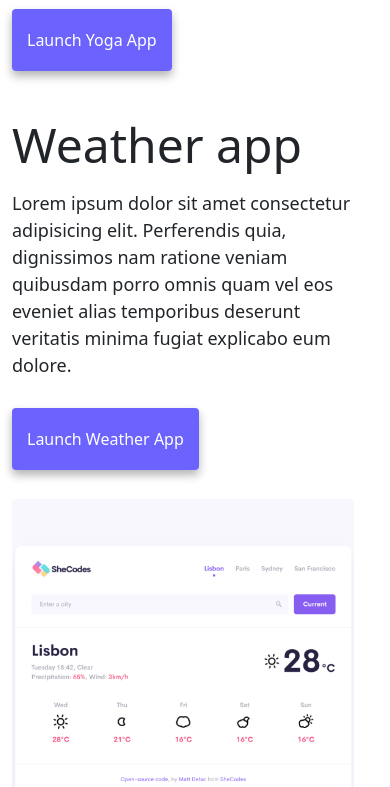
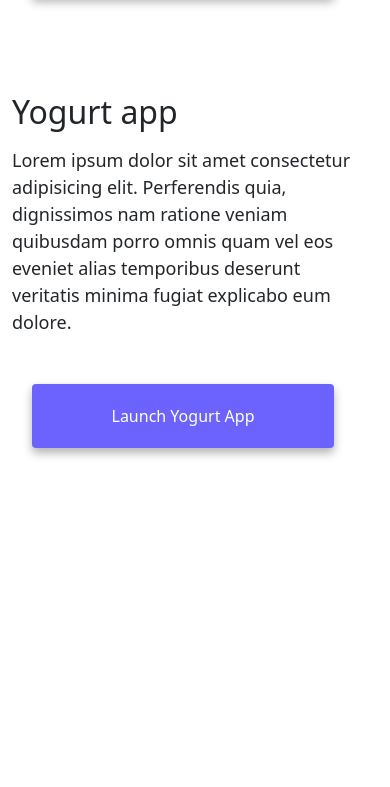
Before and after one commit to Ellie575/about-me, a plain HTML site: page index.html in a window 390 px wide. Shown: the part 1213-2000 px from the top of the page. After the commit the page ends 1809 px from the top, so only its background shows below. Drawn offline with nearby package versions, Linux system fonts and the light colour scheme.

Commit message:
Made project responsive

```diff
--- a/index.html
+++ b/index.html
@@ -56,14 +56,14 @@
     <h1 class="text-center">Ellie Kubo</h1>
     <h3 class="text-center">🦘Front-end developer, based in Tokyo</h3>
     <div>
-    <div class="navigation-links">
+    <div class="navigation-links mb-5">
       <a href="about.html#contact" class="contact-link">Contact me</a>
       <a href="about.html" class="about-link">About me</a>
     </div>
     <div class="container">
       <div class="row">
         <div class="col-md-6">
-          <img src="images/yoga.png" class="img-fluid rounded" />
+          <img src="images/yoga.png" class="img-fluid rounded d-none d-sm-block" />
         </div>
         <div class="col-md-6">
           <h2 class="mb-3">Yoga app</h2>
@@ -74,7 +74,7 @@
             explicabo eum dolore.
           </p>
           <div class="mt-5">
-            <a href="3" class="primary-link"> Launch Yoga App </a>
+            <a href="3" class="primary-link project-link"> Launch Yoga App </a>
           </div>
         </div>
         <div class="row mt-5">
@@ -87,19 +87,19 @@
             explicabo eum dolore.
           </p>
           <div class="mb-5 mt-5">
-            <a href="#" class="primary-link">
+            <a href="#" class="primary-link project-link">
               Launch Weather App
             </a>
           </div>
         </div>
 
         <div class="col-md-6">
-          <img src="images/weather.png" class="img-fluid rounded" />
+          <img src="images/weather.png" class="img-fluid rounded d-none d-sm-block" />
         </div>
       </div>
       <div class="row mt-5">
         <div class="col-md-6">
-          <img src="images/yogurt.png" class="img-fluid rounded" />
+          <img src="images/yogurt.png" class="img-fluid rounded d-none d-sm-block" />
         </div>
         <div class="col-md-6">
           <h2 class="mb-3">Yogurt app</h2>
@@ -110,7 +110,7 @@
             explicabo eum dolore.
           </p>
           <div class="mb-5 mt-5">
-            <a href="#" class="primary-link">
+            <a href="#" class="primary-link project-link">
               Launch Yogurt App
             </a>
           </div>
--- a/style.css
+++ b/style.css
@@ -2,6 +2,10 @@
   --primary-color: #6c63ff;
   --secondary-color: #f5f2fe;
   --box-shadow: 0 5px 10px rgba(0, 0, 0, 0.3);
+}
+
+body {
+  margin: 100px 0;
 }
 
 h1,
@@ -93,3 +97,24 @@ p {
   box-shadow: var(--box-shadow);
   color: white;
 }
+
+@media (max-width: 576px) {
+  h2 {
+    font-size: 32px;
+  }
+}
+
+@media (max-width: 576px) {
+  h1 {
+    font-size: 48px;
+    line-height: 1.5;
+  }
+}
+
+@media (max-width: 576px) {
+  .project-link {
+    display: block;
+    text-align: center;
+    margin: 0 20px;
+  }
+}
```
